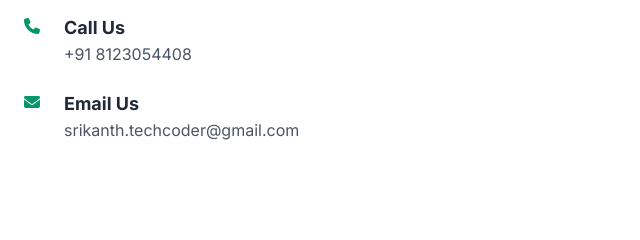
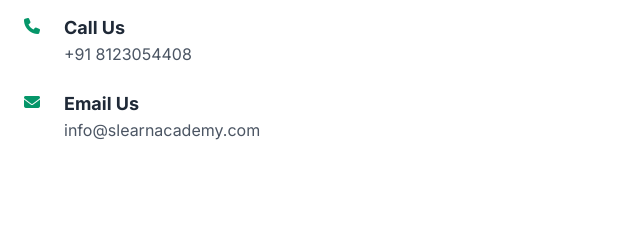
Before and after one commit to Srikanthpv21/Brightmindsacademy, a plain HTML site: page index.html in a window 1280 px wide. Shown: the part 3109-3349 px from the top of the page, 0-640 px from the left. Drawn offline with nearby package versions, Linux system fonts and the light colour scheme.

Commit message:
Update index.html

```diff
--- a/index.html
+++ b/index.html
@@ -207,7 +207,7 @@
                              <i class="fas fa-envelope h-6 w-6 text-emerald-600 mr-4 mt-1"></i>
                              <div>
                                  <h4 class="font-bold text-lg">Email Us</h4>
-                                 <p class="text-gray-600">srikanth.techcoder@gmail.com</p>
+                                 <p class="text-gray-600">info@slearnacademy.com</p>
                              </div>
                         </div>
                     </div>
```
